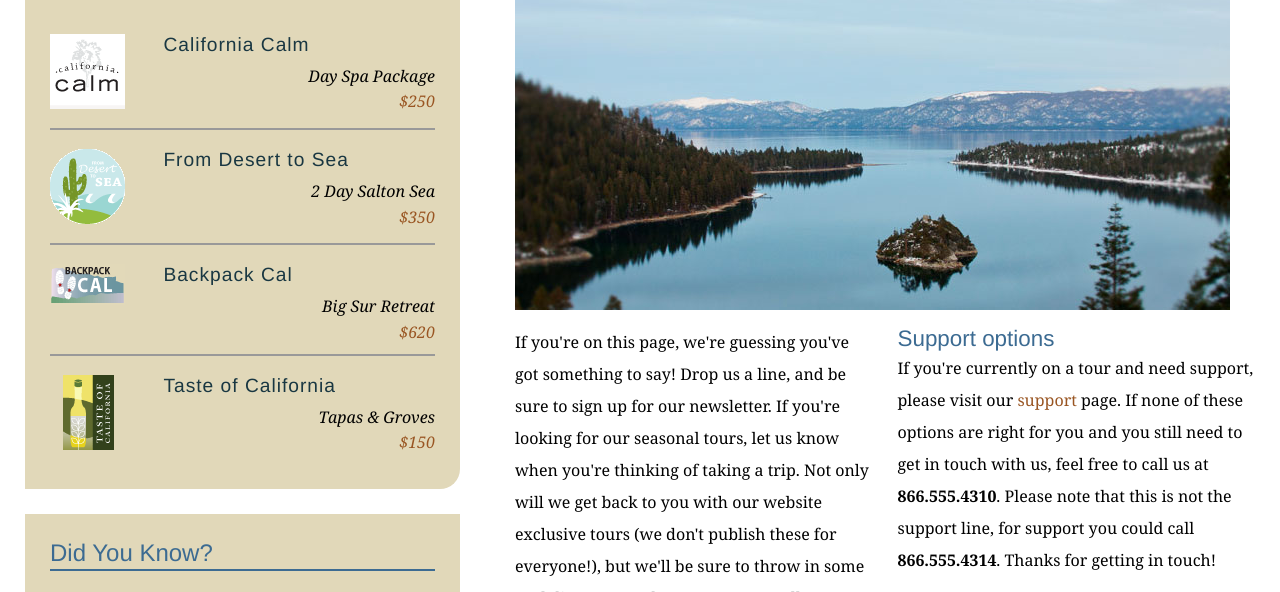
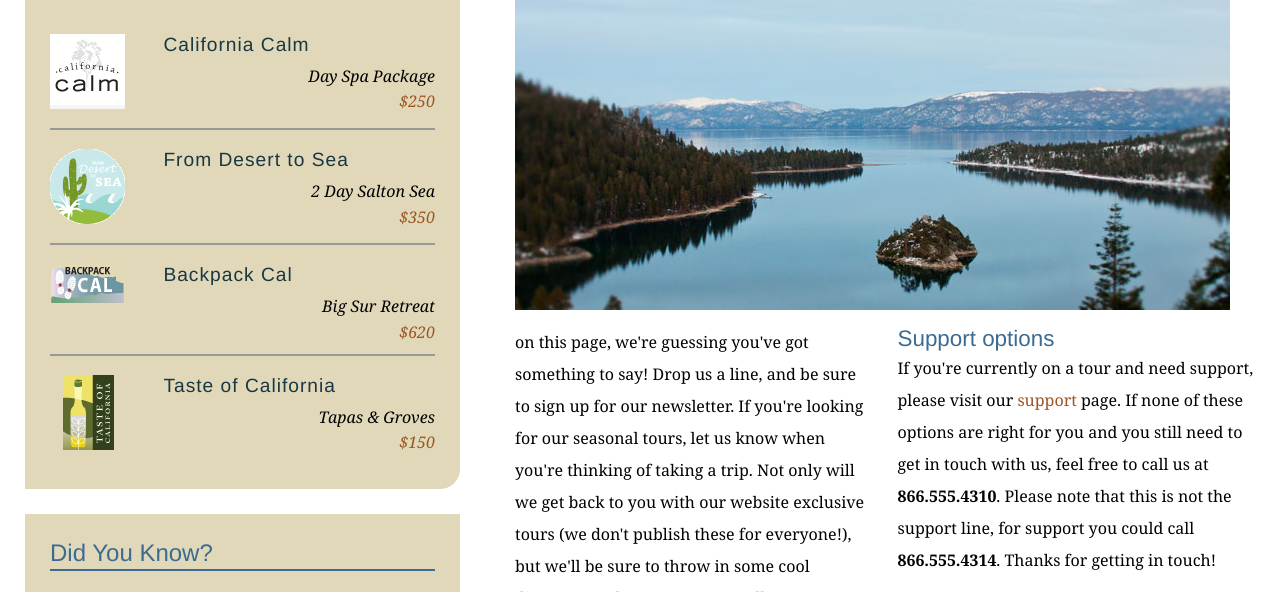
Before and after one commit to nijanthan/-yyy, a plain HTML site: page contact.html in a window 1280 px wide. Shown: the part 342-934 px from the top of the page. Drawn offline with Linux system fonts and the light colour scheme.

Commit message:
change contact

```diff
--- a/contact.html
+++ b/contact.html
@@ -68,7 +68,7 @@
           <h1>Get in touch</h1>
           <img src="assets/images/emerald_bay.jpg" alt="Beautiful Lake Tahoe" class="articleImage" />
           <div class="multiCol">
-            <p>If you're on this page, we're guessing you've got something to say! Drop us a line, and be sure to sign up for our newsletter. If you're looking for our seasonal tours,  let us know when you're thinking of taking a trip. Not only will we get back to you with our website exclusive tours (we don't publish these for everyone!), but we'll be sure to throw in some cool discounts and tour extras as well.</p>
+            <p> on this page, we're guessing you've got something to say! Drop us a line, and be sure to sign up for our newsletter. If you're looking for our seasonal tours,  let us know when you're thinking of taking a trip. Not only will we get back to you with our website exclusive tours (we don't publish these for everyone!), but we'll be sure to throw in some cool discounts and tour extras as well.</p>
 
             <h2>Support options</h2>
             <p>If you're currently on a tour and need support, please visit our <a href="support.html">support</a> page. If none of these options are right for you and you still need to get in touch with us, feel free to call us at<span class="phone"> <strong>866.555.4310</strong>. Please note that this is not the support line, for support you could call </span><strong>866.555.4314</strong>. Thanks for getting in touch!</p>
```
